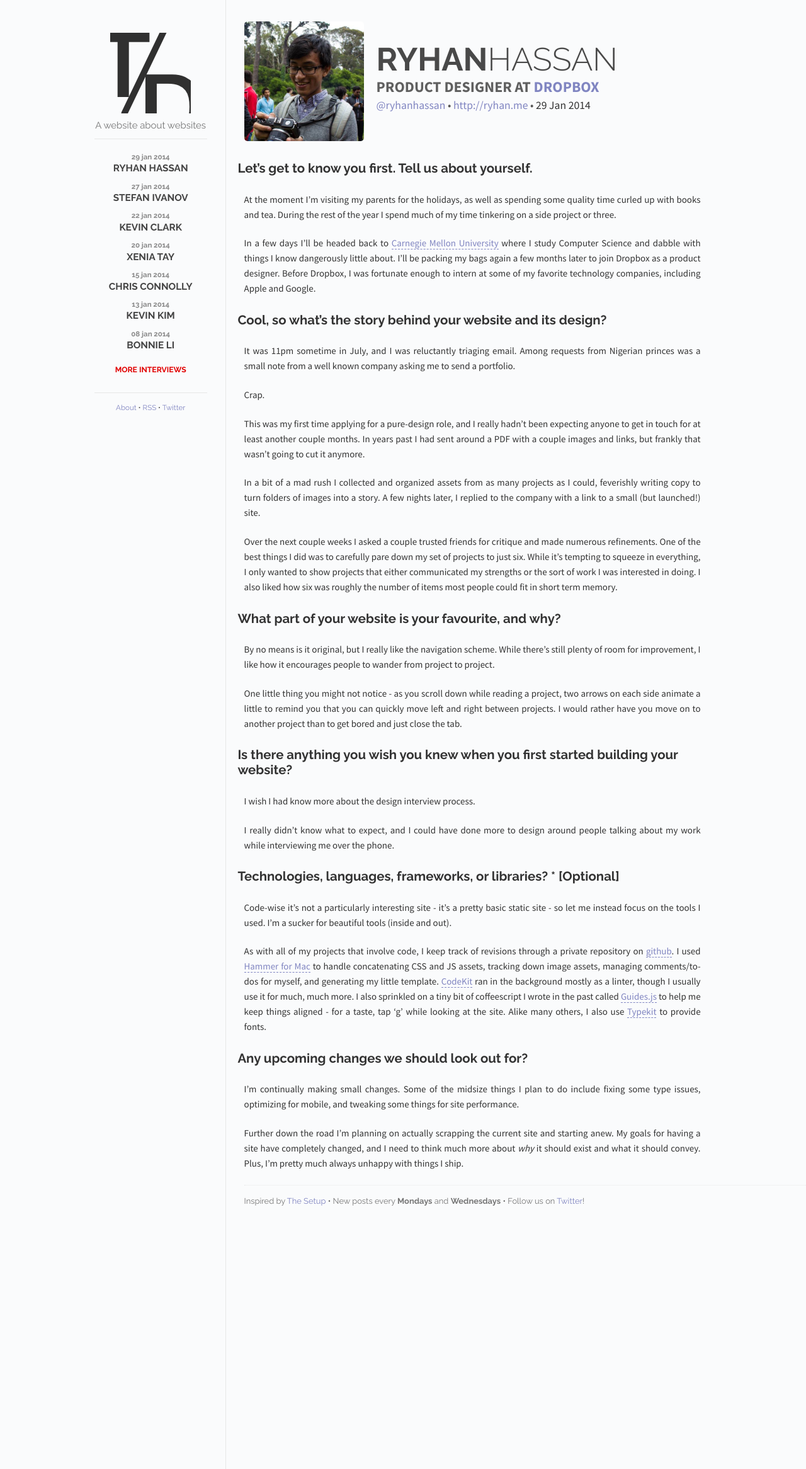
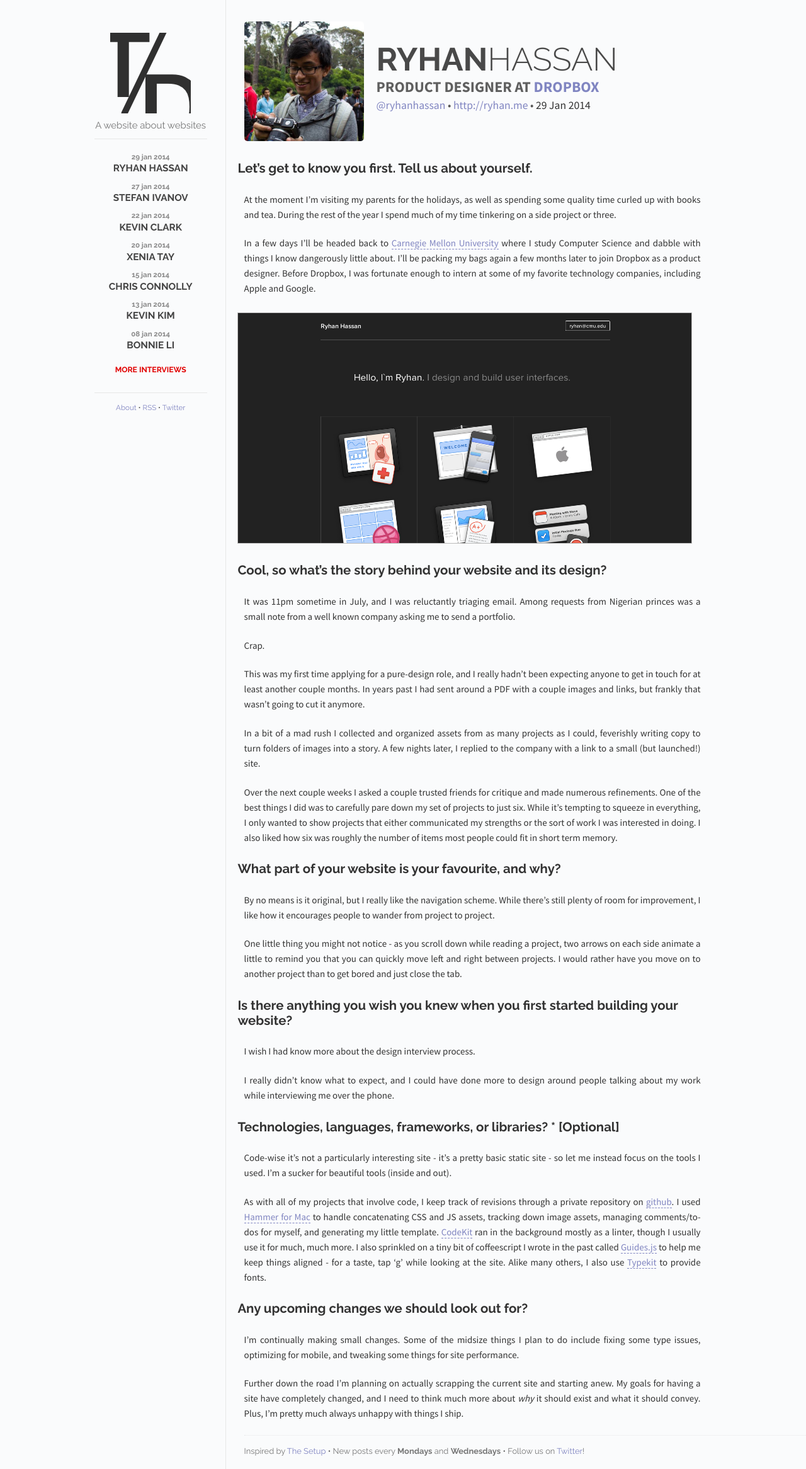
Before and after one commit to the-development/thedevelopment, a Jekyll site: the page built from _posts/2014-01-29-ryhan-hassan.md, in a window 1280 px wide. Shown: the whole page at 63% size. Built offline with Jekyll 4.4.1, drawn with Linux system fonts in a browser that asks for light colours; Markdown is read by kramdown in place of the engine named in the settings.

Commit message:
Include screenshot of Ryhan Hassan's website

```diff
--- a/_posts/2014-01-29-ryhan-hassan.md
+++ b/_posts/2014-01-29-ryhan-hassan.md
@@ -17,6 +17,8 @@ categories: posts
 At the moment I’m visiting my parents for the holidays, as well as spending some quality time curled up with books and tea. During the rest of the year I spend much of my time tinkering on a side project or three.
 
 In a few days I’ll be headed back to [Carnegie Mellon University](http://www.cmu.edu/index.shtml) where I study Computer Science and dabble with things I know dangerously little about. I’ll be packing my bags again a few months later to join Dropbox as a product designer. Before Dropbox, I was fortunate enough to intern at some of my favorite technology companies, including Apple and Google.
+
+## ![screenshot](http://thedevelopment.co/images/screenshots/ryhanhassan.jpg)
 
 ## Cool, so what's the story behind your website and its design?
 
```
